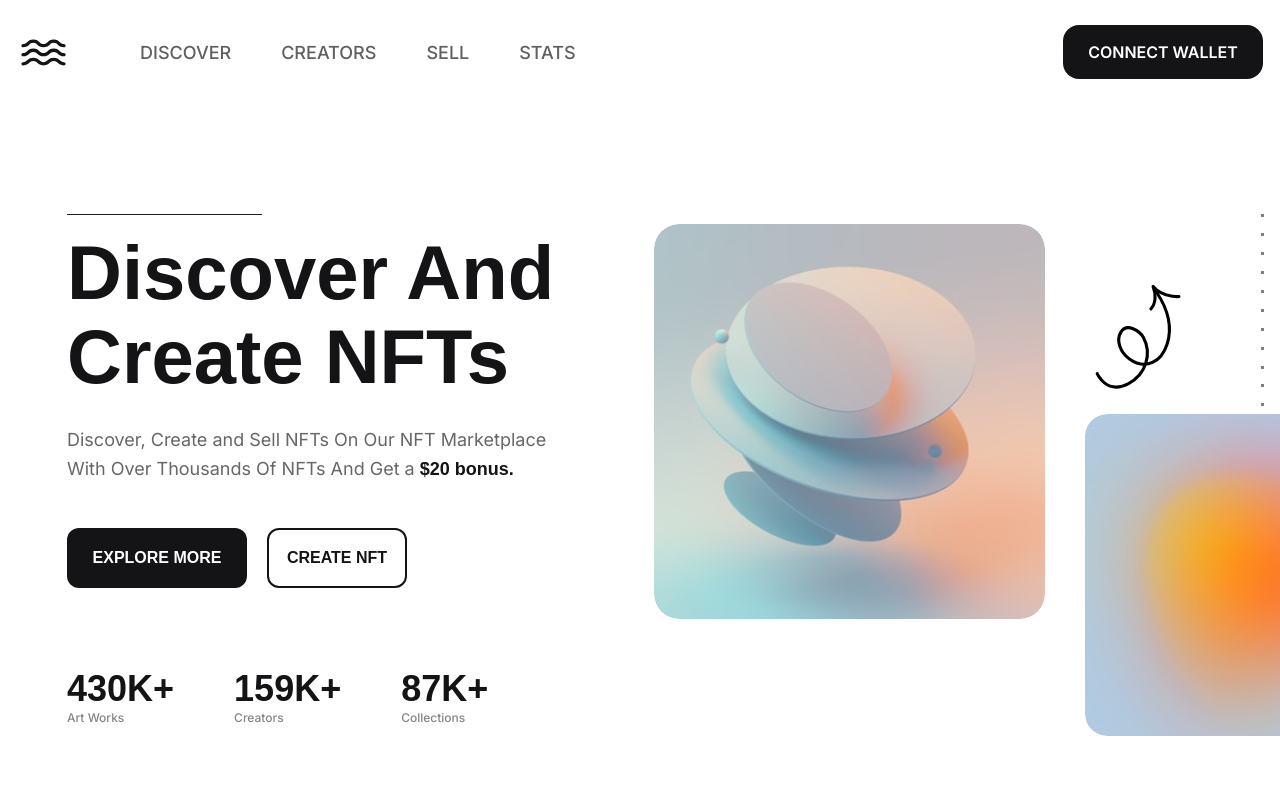
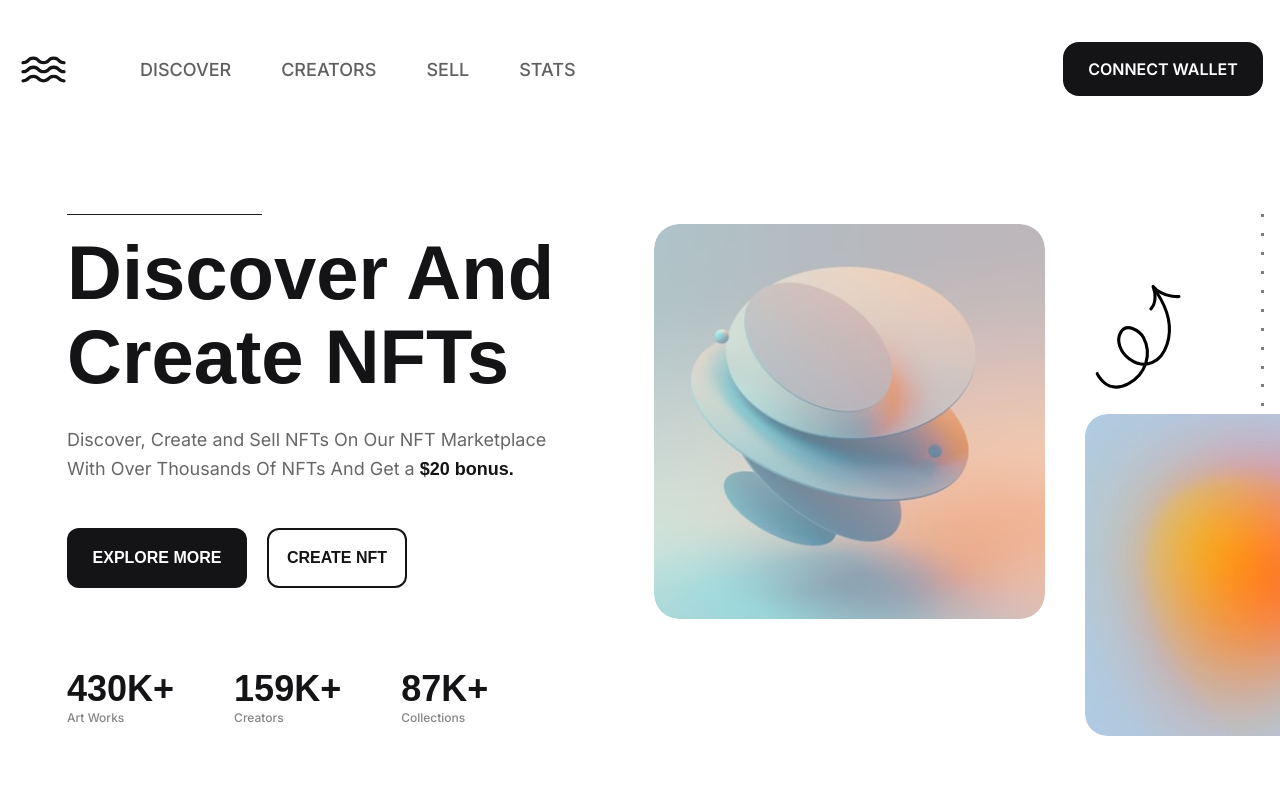
Before and after one commit to Sskutushev/nft-marketplace, a Next.js app: page / in a window 1280 px wide. Shown: the top 800 px of the page. Built offline with nearby package versions, Linux system fonts and the light colour scheme.

Commit message:
feat: Full responsiveness for all sections down to 320px and Header consistency

```diff
--- a/src/components/Carousel/CarouselSection.module.scss
+++ b/src/components/Carousel/CarouselSection.module.scss
@@ -62,6 +62,10 @@
   @media (max-width: $mobile) {
     padding: 0 30px;
   }
+
+  @media (max-width: 320px) { // Specific for 320px width
+    padding: 0 15px; // Reduce padding to give more space to the card
+  }
 }
 
 .navigation {
@@ -72,6 +76,10 @@
   @media (max-width: $mobile) { // Smallest screens
     gap: 16px; // Reduce gap on mobile
     margin-top: 30px; // Adjust margin
+  }
+
+  @media (max-width: 320px) { // Specific for 320px width
+    margin-top: 20px; // Adjust margin for very small screens
   }
 
   button {
@@ -92,6 +100,11 @@
       width: 40px; // Smaller buttons on mobile
       height: 40px;
     }
+
+    @media (max-width: 320px) { // Specific for 320px width
+      width: 36px; // Even smaller buttons
+      height: 36px;
+    }
   }
 }
 
@@ -103,6 +116,10 @@
   @media (max-width: $mobile) {
     height: 20px; // Slightly smaller divider
   }
+
+  @media (max-width: 320px) {
+    height: 18px; // Even smaller divider
+  }
 }
 
 .loader,
--- a/src/components/CreateSection/CreateSection.module.scss
+++ b/src/components/CreateSection/CreateSection.module.scss
@@ -187,17 +187,17 @@
     gap: 10px;
     align-items: center;
   }
-  .title { margin-top: -35px; font-size: 24px; }
+  .title { margin-top: -45px; font-size: 24px; }
   .subtitle { font-size: 10px; }
-  .buttonGroup { margin-top: 20px; flex-direction: row; gap: 15px;}
+  .buttonGroup { margin-top: 10px; flex-direction: row; gap: 15px;}
   .exploreButton, .sellButton { font-size: 10.58px; width: 91px; height: 34px; }
 
   // Mobile image position and size
   .imageBlock {
-    width: 263px; // Adjust image size for 375px container
+    width: 360px; // Adjust image size for 375px container
     height: 137px; // Maintain aspect ratio
     position: absolute; // Remove absolute positioning
-    margin-top: 300px; // Adjust margin as needed
+    margin-top: 200px; // Adjust margin as needed
     left: auto;
     top: auto;
     transform: none;
@@ -208,3 +208,31 @@
     height: auto;
   }
 }
+
+@media (max-width: 320px) { // Specific for 320px width
+  .createContainer {
+    padding: 30px 15px; // Reduced padding for 320px screens
+    height: auto; // Let height adjust if buttons stack
+  }
+  .title {
+    font-size: 22px; // Slightly smaller title on 320px
+  }
+  .subtitle {
+    font-size: 9px; // Slightly smaller subtitle
+  }
+  .buttonGroup {
+    flex-direction: column; // Stack buttons vertically
+    gap: 10px;
+  }
+  .exploreButton, .sellButton {
+    width: 100%; // Buttons take full width
+    max-width: 250px; // Limit max width
+    font-size: 10px; // Further reduce font size
+    height: 30px; // Smaller height
+  }
+  .imageBlock {
+    width: 100%; // Image block takes full width
+    max-width: 280px; // Limit max width
+    margin-top: 150px; // Adjust margin top
+  }
+}
--- a/src/components/Header/Header.module.scss
+++ b/src/components/Header/Header.module.scss
@@ -29,20 +29,20 @@
 
   // 1025px to 1439px
   @media (min-width: 1025px) and (max-width: 1439px) {
-    height: 40px;
-    top: 32px;
+    height: 88px; // Changed from 40px
+    top: 25px; // Changed from 32px
   }
 
   // 768px to 1024px
   @media (min-width: 768px) and (max-width: 1024px) {
-    height: 40px;
-    top: 32px;
+    height: 88px; // Changed from 40px
+    top: 25px; // Changed from 32px
   }
 
   // below 768px (mobile)
   @media (max-width: 768px) {
-    height: 76px;
-    top: 25px; // Updated mobile top
+    height: 88px; // Changed from 76px
+    top: 25px; // Already 25px
     padding: 0 30px;
     border-bottom: 1px solid #201F1F;
   }
--- a/src/components/Hero/HeroSection.module.scss
+++ b/src/components/Hero/HeroSection.module.scss
@@ -222,11 +222,13 @@
 @media (max-width: 768px) {
   .heroSection {
     padding-top: 100px; // Adjusted padding for mobile
+    padding-left: 0; // Remove left padding to prevent horizontal scroll
+    padding-right: 0; // Ensure no right padding either
   }
   .mainContainer {
     flex-direction: column;
     width: 100%;
-    padding: 0;
+    padding: 0 15px; // Add internal padding to mainContainer
     gap: 60px; // Adjusted gap between left and right containers
     align-items: center; // Center content for mobile
   }
```
